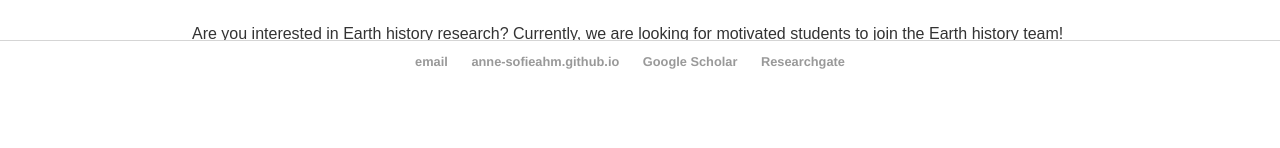
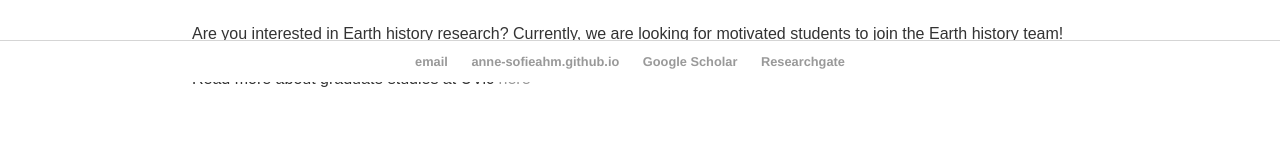
Before and after one commit to Anne-SofieAhm/Anne-SofieAhm.github.io, a Jekyll site: the page built from join/index.html, in a window 1280 px wide. Shown: the part 818-966 px from the top of the page. Built offline with Jekyll 4.4.1, drawn with Linux system fonts in a browser that asks for light colours.

Commit message:
Update index.html

```diff
--- a/join/index.html
+++ b/join/index.html
@@ -21,4 +21,6 @@ title: Join the Earth history team
   Are you interested in Earth history research? Currently, we are looking for
   motivated students to join the Earth history team! Please reach out to Dr. Ahm
   to discuss opportunities for Undergraduate, Masters, and PhD projects at UVic (starting in 2022).
+  Read more about graduate studies at UVic
+  <a href="https://www.uvic.ca/science/seos/grad/index.php">here</a>
 </p>
```
